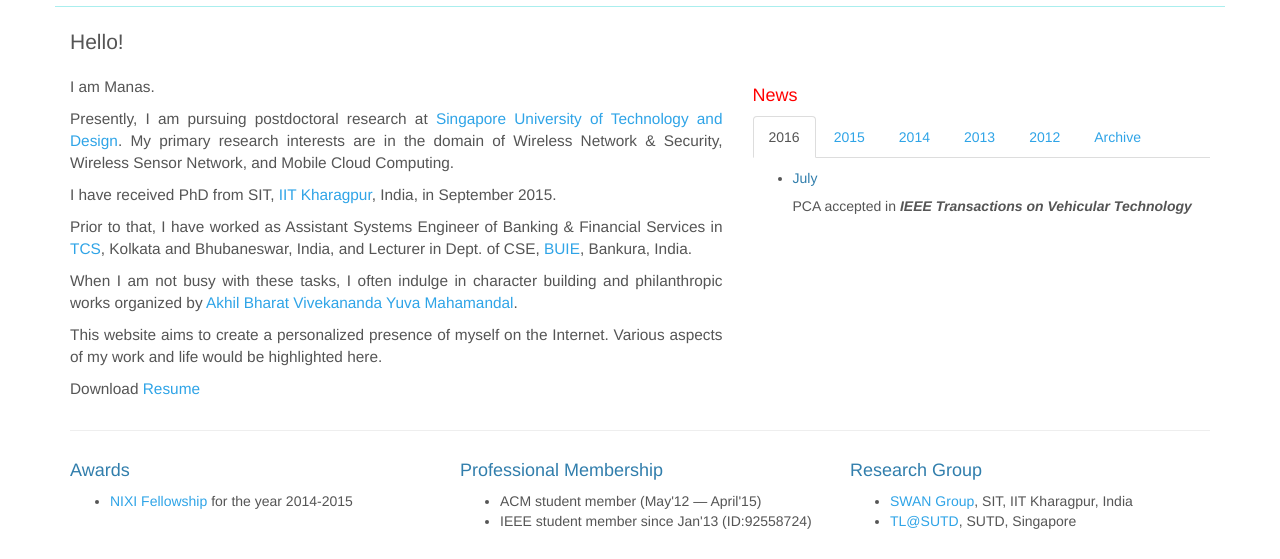
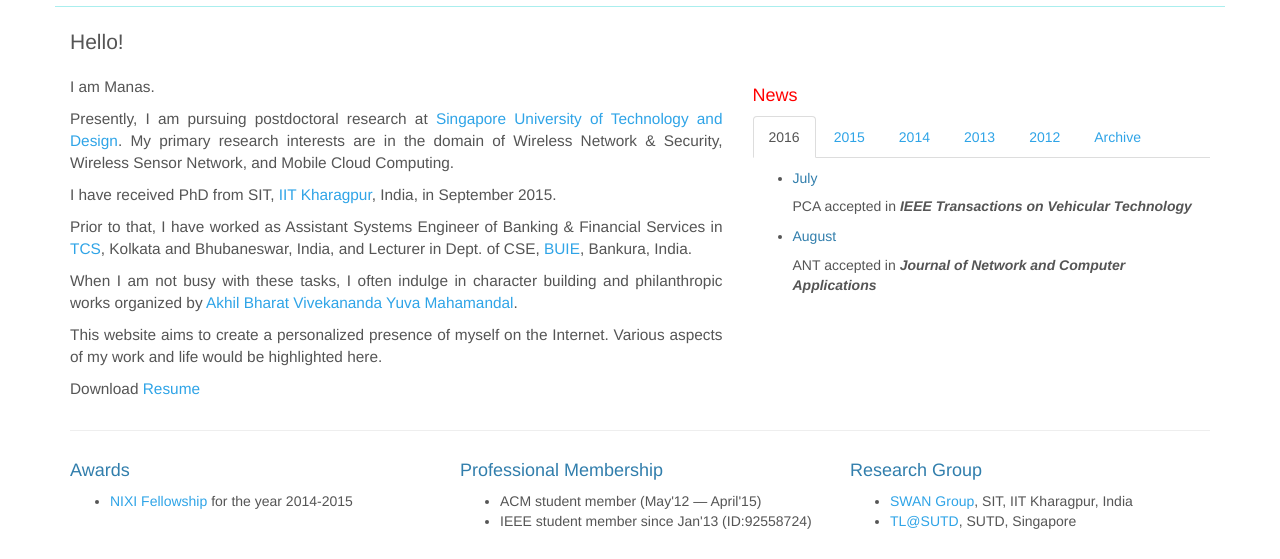
Before and after one commit to manaskhatua/manaskhatua.github.io, a plain HTML site: page index.html in a window 1280 px wide. Shown: the part 241-800 px from the top of the page. Drawn offline with nearby package versions, Linux system fonts and the light colour scheme.

Commit message:
updated on 04-08-2016

```diff
--- a/index.html
+++ b/index.html
@@ -209,6 +209,9 @@
 				   	<ul id="ticker">
 					 	<li><h5>July</h5>
 						<p>PCA accepted in <em><b>IEEE Transactions on Vehicular Technology</b></em></p>
+						</li>
+						<li><h5>August</h5>
+						<p>ANT accepted in <em><b>Journal of Network and Computer Applications</b></em></p>
 						</li>
 					</ul>
 				   	</div>
```
